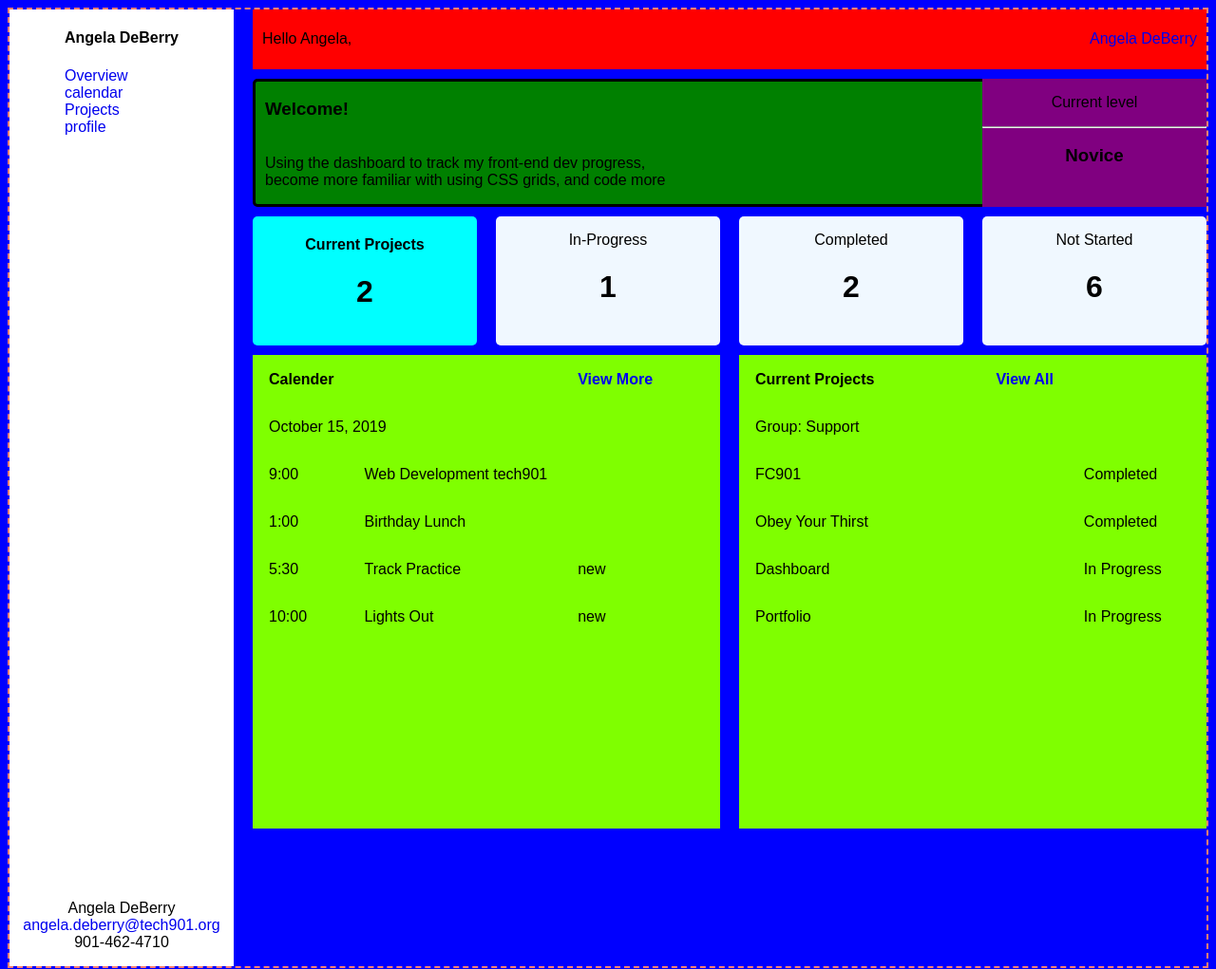
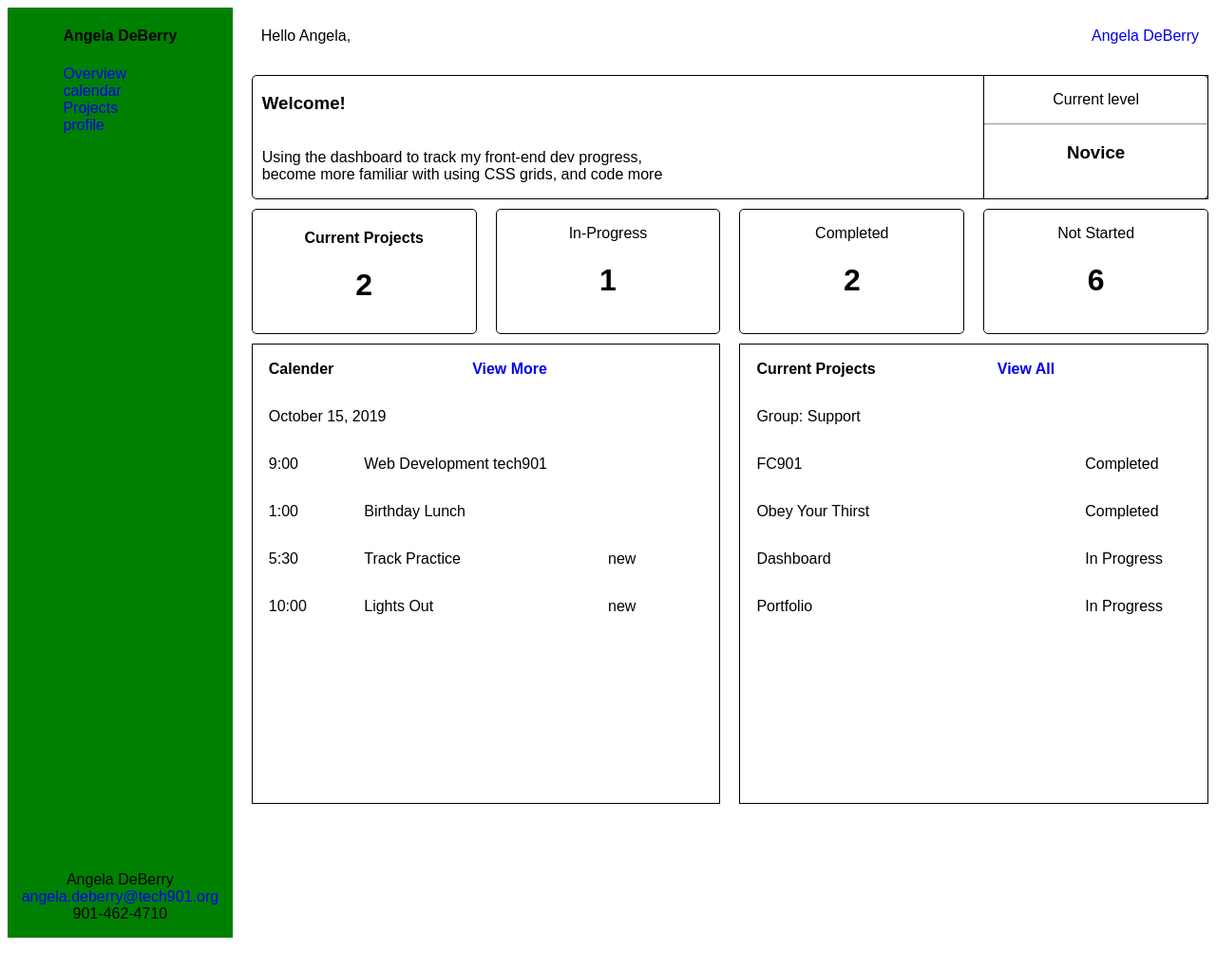
Before and after one commit to Angela1015/dashboard, a plain HTML site: page index.html in a window 1280 px wide. Shown: the whole page at 95% size. After the commit the page ends 996 px from the top, so only its background shows below. Drawn offline with Linux system fonts and the light colour scheme.

Commit message:
remmoved color blocks and added font

```diff
--- a/index.html
+++ b/index.html
@@ -64,9 +64,9 @@
                         <table>
                             <tr>
                                 <th class="calendar-header">Calender</th>
-                                 <th></th>
 
-                                <th><a href="calendar.html" target="blank">View More</a></th>
+
+                                <th><a href="calendar.html" target="blank" colspan="2">View More</a></th>
                             </tr>
                             <tr>
                                 <td colspan="2">October 15, 2019</td>
@@ -86,12 +86,12 @@
                             </tr>
                             <tr>
                                 <td>5:30</td>
-                                <td>Track Practice</td>
+                                <td colspan="2">Track Practice</td>
                                 <td>new</td>
                             </tr>
                             <tr>
                                     <td>10:00</td>
-                                    <td>Lights Out</td>
+                                    <td colspan="2">Lights Out</td>
                                     <td>new</td>
                                 </tr>
 
--- a/projects.css
+++ b/projects.css
@@ -1,7 +1,7 @@
 .grid-container{
-    background-color: blue;
+
     display: grid;
-    border:salmon 2px dashed;
+
     grid-template-columns: repeat(5, 1fr);
     column-gap:20px;
     grid-template-rows: repeat(14, 1fr);
@@ -25,7 +25,7 @@ a{
 }
 
 .header{
-    background-color: red;
+
     grid-column: 2/span 4;
     grid-row: 1/span 1;
     display: flex;
--- a/styles.css
+++ b/styles.css
@@ -1,7 +1,7 @@
 .grid-container{
-    background-color: blue;
+
     display: grid;
-    border:salmon 2px dashed;
+
     grid-template-columns: repeat(5, 1fr);
     column-gap:20px;
     grid-template-rows: repeat(14, 1fr);
@@ -12,7 +12,7 @@
 }
 
 .sidebar-nav{
-    background-color: white;
+    background-color:green;
     grid-column: 1/span 1;
     grid-row: 1 / span 14;
     display:flex;
@@ -28,7 +28,7 @@ a{
 }
 
 .header{
-    background-color: red;
+
     grid-column: 2/span 4;
     grid-row: 1/span 1;
     display: flex;
@@ -39,18 +39,20 @@ a{
 }
 
 .welcome{
-    background-color: green;
+
     grid-column: 2/span 4;
     grid-row:2/span 2;
     border:solid black;
     border-radius: 5px;
     padding-left: 10px;
+    border:1px solid black;
 }
 .level{
-    background-color: purple;
+
     grid-column: 5;
     grid-row:2/span 2;
     text-align: center;
+    border: 1px solid black;
 }
 /*.status{
     background-color: yellow;
@@ -59,38 +61,44 @@ a{
 }*/
 
 .cur{
-    background-color: aqua;
+
     grid-column: 2;
     grid-row:4/span 2;
     border-radius: 5px;
     text-align: center;
+    border:1px solid black;
 }
 .inp{
-    background-color: aliceblue;
+
     grid-column:3;
     grid-row:4/span 2;
     border-radius: 5px;
     text-align: center;
+    border:1px solid black;
 }
 .com{
-    background-color: aliceblue;
+
     grid-column:4;
     grid-row:4/span 2;
     border-radius: 5px;
     text-align: center;
+    border:1px solid black;
 
 }
 .not{
-    background-color: aliceblue;
+
     grid-column:5;
     grid-row:4/span 2;
     border-radius: 5px;
     text-align: center;
+    border:1px solid black;
 }
 .calendar{
-    background-color: chartreuse;
+
     grid-column:2/ span 2;
     grid-row:6/ span 7;
+    border: 1px solid black;
+
 }
 
 .calendar-header{
@@ -100,7 +108,9 @@ a{
     float: right;
 }
 
-
+ table, th, td {
+    border:1px black;
+}
 
 th , td {
     padding:15px;
@@ -108,9 +118,10 @@ th , td {
 
 
 .current-projects{
-    background-color: chartreuse;
+
     grid-column:4/ span 2;
     grid-row:6/ span 7;
+    border: 1px solid black;
 
 }
 .current-projects a{
```
